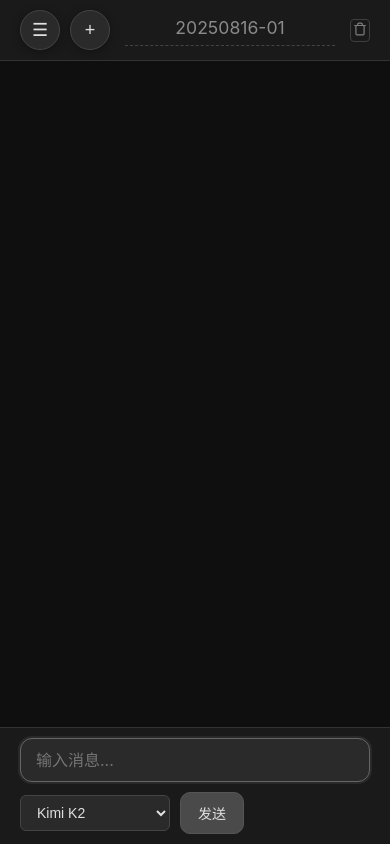
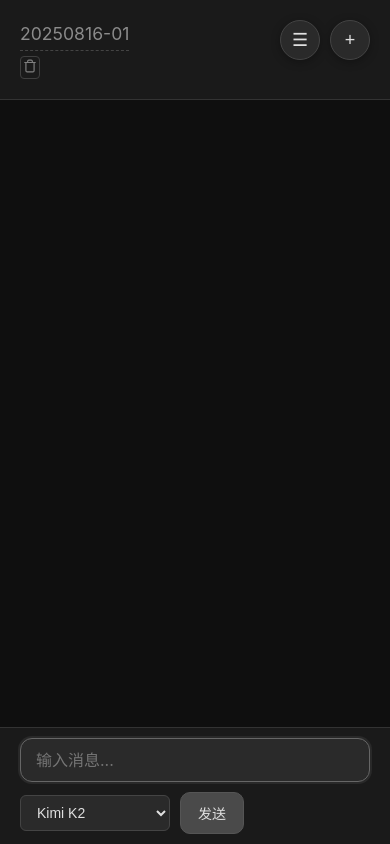
Before and after one commit to dogtor001/AiNote, a Flask app: page / in a window 390 px wide. Run offline with Flask 3, Linux system fonts and the light colour scheme; data comes from the database, SQL or seed files in the repository; data that the repository does not hold is empty; parts of the project's set-up code (start-up, migrations or seed data) failed here and were passed over.

Commit message:
feat: Comprehensive UI/UX overhaul and final fixes
This commit bundles a massive number of features, fixes, and refactoring work from an extensive development session. It addresses multiple rounds of user feedback and concludes with a revert of a breaking change to restore sidebar functionality.

Key changes include:
- Code refactoring to separate HTML, CSS, and JS.
- Robust fixes for mobile keyboard, viewport, and timestamp issues.
- Addition of Markdown rendering, audio notifications, and a functional copy button.
- Numerous UI/UX tweaks (sidebar width, button visibility, etc.).
- Final revert of a header redesign to fix a critical sidebar bug, restoring the top-right floating buttons.

```diff
--- a/static/style.css
+++ b/static/style.css
@@ -142,34 +142,24 @@ body {
   min-width: 0;
   height: var(--app-height); /* Ensure it takes full viewport height */
   transition: margin-left 0.3s ease;
-  position: relative; /* Establish stacking context */
-  z-index: 1; /* Ensure it's below the sidebar */
 }
 
 
 .chat-header {
-  padding: 10px 20px; /* Reduced padding for a shorter header */
+  padding: 20px;
   border-bottom: 1px solid #333;
   background: #1a1a1a;
   display: flex;
   justify-content: space-between;
-  align-items: center; /* Center items vertically */
-  gap: 15px;
+  align-items: flex-start;
 }
 
-.header-left-buttons, .header-right-buttons {
+.chat-header-left {
+  flex: 1;
   display: flex;
-  align-items: center;
-  gap: 10px;
-  flex: 0 1 auto; /* Don't grow, shrink if needed, base on content */
-}
-
-.header-center-title {
-  flex: 1 1 0; /* Grow and shrink to take available space */
-  text-align: center;
-  overflow: hidden;
-  text-overflow: ellipsis;
-  white-space: nowrap;
+  flex-direction: column;
+  align-items: flex-start;
+  gap: 5px;
 }
 
 .chat-title {
@@ -439,7 +429,14 @@ body {
   gap: 10px;
 }
 
-/* .floating-buttons is removed as buttons are moved to the header */
+.floating-buttons {
+  position: fixed;
+  right: 20px;
+  top: 20px;
+  display: flex;
+  gap: 10px;
+  z-index: 1001; /* Ensure it's above the sidebar */
+}
 
 .icon-button {
   background: #2a2a2a;
--- a/templates/index.html
+++ b/templates/index.html
@@ -27,15 +27,11 @@
     <!-- 主内容区域 -->
     <div class="main-content">
       <div class="chat-header">
-        <div class="header-left-buttons">
-          <button class="icon-button hamburger-button" onclick="toggleSidebar()">☰</button>
-          <button class="icon-button" onclick="createNewConversation()">+</button>
-        </div>
-        <div class="header-center-title">
+        <div class="chat-header-left">
           <div class="chat-title" id="currentChatTitle" contenteditable="true">新对话</div>
-        </div>
-        <div class="header-right-buttons">
-          <button id="deleteConversationBtn" class="action-button" title="删除当前对话"></button>
+          <div class="controls">
+            <button id="deleteConversationBtn" class="action-button" title="删除当前对话"></button>
+          </div>
         </div>
       </div>
 
@@ -69,7 +65,12 @@
     </div>
   </div>
 
-  <!-- 悬浮按钮区已被整合到聊天标题栏 -->
+  <!-- 悬浮按钮 -->
+  <div class="floating-buttons">
+    <button class="icon-button hamburger-button" onclick="toggleSidebar()">☰</button>
+    <button class="icon-button" onclick="createNewConversation()">+</button>
+  </div>
+
   <script src="{{ url_for('static', filename='script.js') }}"></script>
 </body>
 </html>
```
